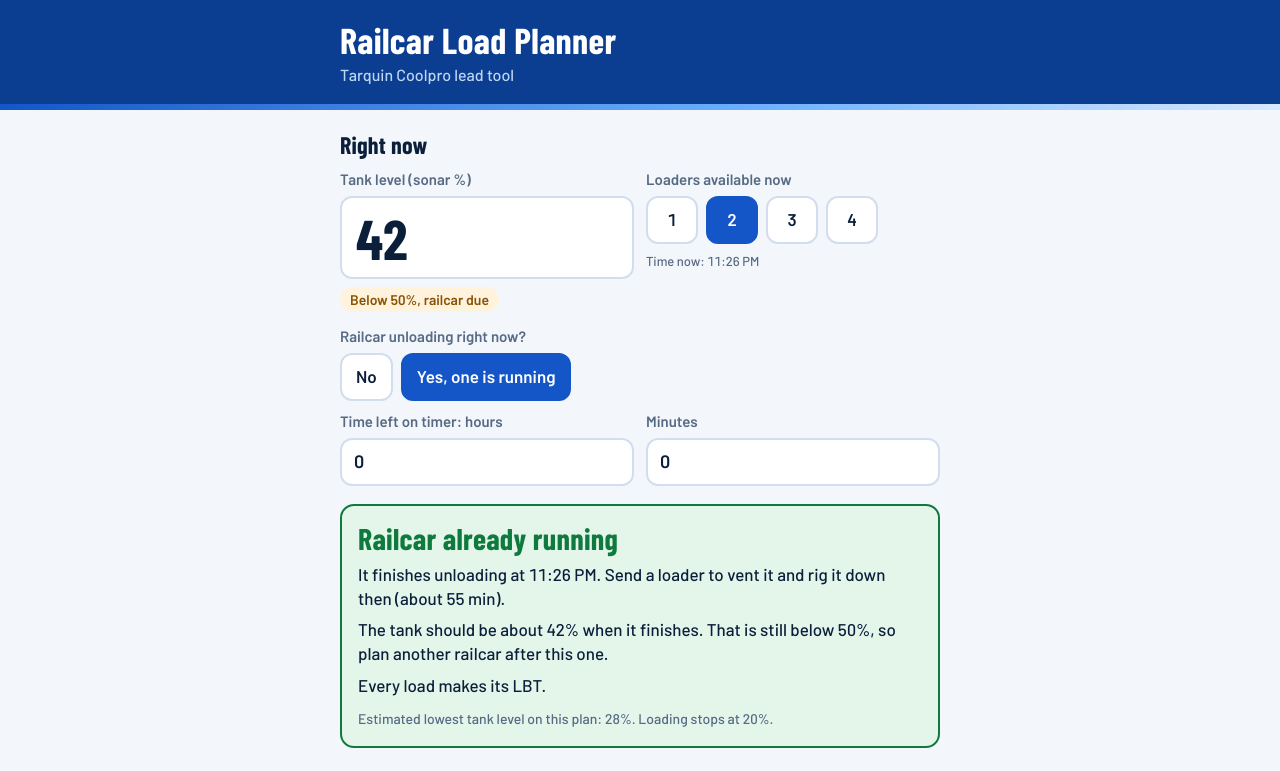
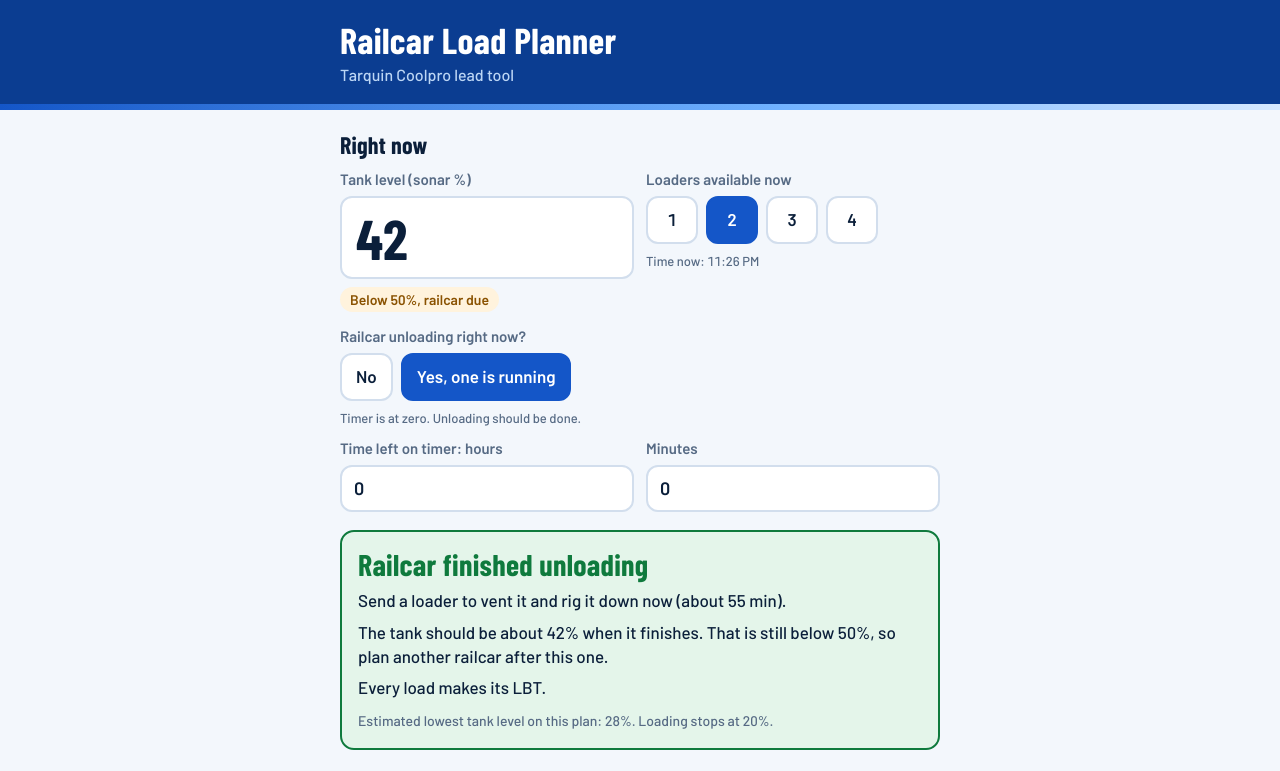
Before and after one commit to cam2024official-dotcom/railcar-planner, a plain HTML site: page index.html in a window 1280 px wide. Both pictures are taken after a click on the button "Yes, one is running". Shown: the top 771 px of the page. Drawn offline with nearby package versions, Linux system fonts and the light colour scheme.

Commit message:
Add files via upload

```diff
--- a/index.html
+++ b/index.html
@@ -103,6 +103,7 @@ summary{font-weight:700;cursor:pointer;min-height:40px;display:flex;align-items:
   <div style="margin-top:14px">
     <label class="f">Railcar unloading right now?</label>
     <div class="chips" id="rcbtn"></div>
+    <p class="note" id="rcleft" hidden></p>
     <div id="rcin" class="grid2" style="margin-top:10px" hidden>
       <div><label class="f" for="rch">Time left on timer: hours</label><input id="rch" type="number" inputmode="numeric" min="0" max="9" step="1"></div>
       <div><label class="f" for="rcm">Minutes</label><input id="rcm" type="number" inputmode="numeric" min="0" max="59" step="1"></div>
@@ -193,7 +194,8 @@ function render(){
 
   var arr=[];S.loads.forEach(function(l,i){var m=lbtMin(l.lbt),g=parseFloat(l.gal);if(m!=null&&g>0)arr.push({id:l.id,name:l.name||("Load "+(i+1)),ticket:l.ticket||"",bol:l.bol||"",prod:l.prod||"acid",lbt:m,gal:g})});
   var N=S.loaders;
-  var rc=S.rc||{on:false,h:0,m:0},ex=rc.on?{rem:Math.max(0,(parseFloat(rc.h)||0)*60+(parseFloat(rc.m)||0))}:null;
+  var rc=S.rc||{on:false,h:0,m:0},ex=rc.on?{rem:Math.round(Math.max(0,rc.endAt?(rc.endAt-NOW)/60000:(parseFloat(rc.h)||0)*60+(parseFloat(rc.m)||0)))}:null;
+  var rl=$("rcleft");rl.hidden=!ex;if(ex)rl.textContent=ex.rem>0?"Counting down: "+dur(ex.rem)+" left, done at "+T(ex.rem)+".":"Timer is at zero. Unloading should be done.";
   var run=function(rs){return sim(lvl,N,arr,rs,P,D,ex)};
   var base=run(null),bs=score(base),oks=[],best={rs:null,sc:bs,r:base};
   for(var rs=0;rs<=600&&!ex;rs+=5){var r=run(rs);if(!r.rail.started)continue;var sc=score(r),ast=r.rail.start;if(sc===0&&oks.indexOf(ast)<0)oks.push(ast);if(sc<best.sc)best={rs:ast,sc:sc,r:r}}
@@ -202,8 +204,8 @@ function render(){
   if(N<1){h="No loaders available";tone="bad";L.push("Set at least one loader to plan anything.")}
   else if(ex){
     var pbx=problems(base);
-    h="Railcar already running";tone=pbx.length?"warn":"ok";
-    L.push("It finishes unloading at "+T(ex.rem)+". Send a loader to vent it and rig it down then (about "+(P.vent+P.down)+" min).");
+    h=ex.rem>0?"Railcar already running":"Railcar finished unloading";tone=pbx.length?"warn":"ok";
+    L.push(ex.rem>0?"It finishes unloading at "+T(ex.rem)+". Send a loader to vent it and rig it down then (about "+(P.vent+P.down)+" min).":"Send a loader to vent it and rig it down now (about "+(P.vent+P.down)+" min).");
     if(base.rail.levelEnd!=null)L.push("The tank should be about "+Math.round(base.rail.levelEnd)+"% when it finishes."+(base.rail.levelEnd<P.due?" That is still below "+P.due+"%, so plan another railcar after this one.":""));
     if(pbx.length)L.push("With "+N+" loader"+(N>1?"s":"")+", "+list(pbx)+" would leave late or can't start.");
     else if(arr.length)L.push("Every load makes its LBT.");
@@ -281,10 +283,11 @@ $("planbtn").onclick=function(e){var p=e.target.getAttribute("data-p");if(p){S.p
 $("sg").innerHTML=SET.map(function(s){return '<label for="s_'+s[0]+'">'+s[1]+'</label><input id="s_'+s[0]+'" data-k="'+s[0]+'" type="number" inputmode="decimal" step="'+s[2]+'" value="'+S.P[s[0]]+'">'}).join("");
 $("sg").oninput=function(e){var k=e.target.getAttribute("data-k"),v=parseFloat(e.target.value);if(k&&v>=0&&(v>0||k==="extra")){S.P[k]=v;touch();render()}};
 function buildRc(){$("rcbtn").innerHTML=[[false,"No"],[true,"Yes, one is running"]].map(function(x){return '<button type="button" data-r="'+x[0]+'" aria-pressed="'+(S.rc.on===x[0])+'">'+x[1]+'</button>'}).join("");$("rcin").hidden=!S.rc.on}
-$("rcbtn").onclick=function(e){var r=e.target.getAttribute("data-r");if(r!==null){S.rc.on=(r==="true");touch();buildRc();render()}};
+function setEnd(){S.rc.endAt=Date.now()+((parseFloat(S.rc.h)||0)*60+(parseFloat(S.rc.m)||0))*60000}
+$("rcbtn").onclick=function(e){var r=e.target.getAttribute("data-r");if(r!==null){S.rc.on=(r==="true");if(S.rc.on)setEnd();touch();buildRc();render()}};
 $("rch").value=S.rc.h;$("rcm").value=S.rc.m;
-$("rch").oninput=function(e){S.rc.h=e.target.value;touch();render()};
-$("rcm").oninput=function(e){S.rc.m=e.target.value;touch();render()};
+$("rch").oninput=function(e){S.rc.h=e.target.value;setEnd();touch();render()};
+$("rcm").oninput=function(e){S.rc.m=e.target.value;setEnd();touch();render()};
 buildRc();buildLdr();buildLoads();render();
 setInterval(render,60000);
 if("serviceWorker" in navigator){window.addEventListener("load",function(){navigator.serviceWorker.register("sw.js").catch(function(){})})}
```
